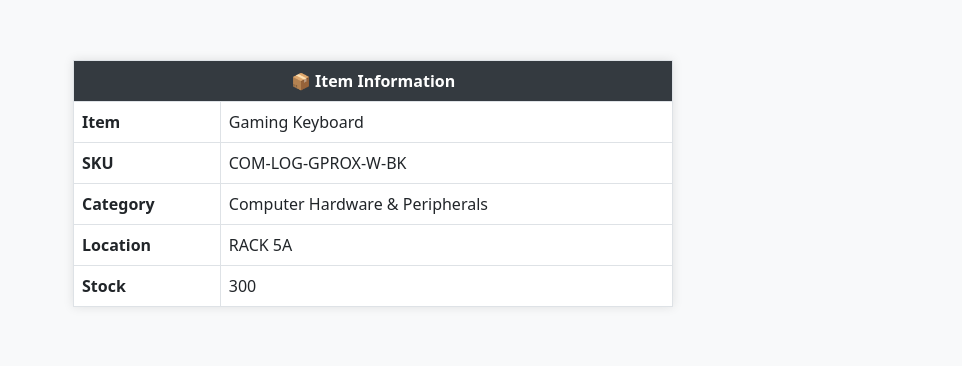
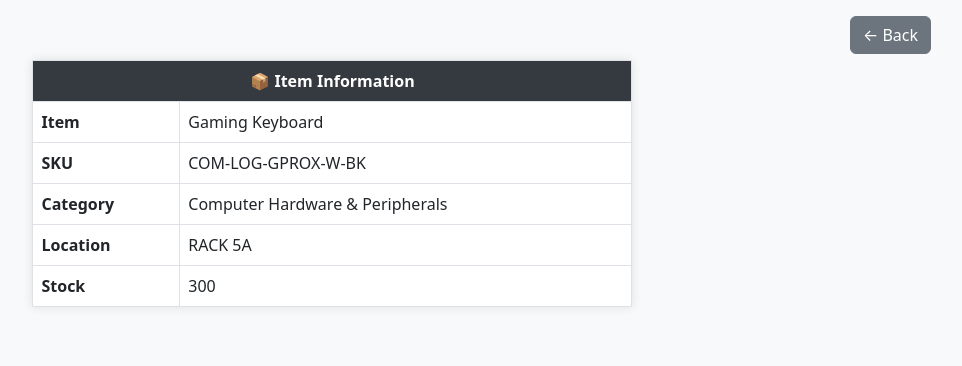
Before and after one commit to Scammur/ITECPROJECT, a PHP site: page /view.php?barcode=COM-LOG-GPROX-W-BK in a window 1280 px wide. Shown: the top 366 px of the page, without its empty margins (267-1229 px from the left). Run offline with PHP 8.4, Linux system fonts and the light colour scheme; data comes from the database, SQL or seed files in the repository.

Commit message:
Add files via upload

```diff
--- a/view.php
+++ b/view.php
@@ -18,18 +18,19 @@
 <div class="container">
   <?php
     $status = $_GET['status'] ?? '';
+    $bar = $_GET['barcode'] ?? '';
     switch ($status) {
       case 'success':
-        echo "<div class='alert alert-success text-center mt-3'>✅ Request submitted successfully.</div>";
+        echo "<div class='alert alert-success text-center mt-3'>✅ <b>$bar</b> Request submitted successfully.</div>";
         break;
       case 'duplicate':
-        echo "<div class='alert alert-warning text-center mt-3'>⚠️ Duplicate request detected for this item.</div>";
+        echo "<div class='alert alert-warning text-center mt-3'>⚠️ <b>$bar</b> already requested.</div>";
         break;
       case 'fail':
-        echo "<div class='alert alert-danger text-center mt-3'>❌ Failed to submit request. Try again later.</div>";
+        echo "<div class='alert alert-danger text-center mt-3'>❌ <b>$bar</b> Failed to submit request. Try again later.</div>";
         break;
       case 'not_found':
-        echo "<div class='alert alert-danger text-center mt-3'>🚫 Item not found in inventory.</div>";
+        echo "<div class='alert alert-danger text-center mt-3'>🚫 <b>$bar</b> not found in inventory.</div>";
         break;
       case 'invalid_quantity':
         echo "<div class='alert alert-danger text-center mt-3'>⚠️ Invalid quantity entered.</div>";
@@ -39,7 +40,11 @@
 </div>
 <div class="container d-flex justify-content-center">
 <?php if ($result && mysqli_num_rows($result) > 0): ?>
-  <table class="table table-bordered info-table"><thead><tr><th colspan="2" class="text-center">📦 Item Information</th></tr></thead><tbody>
+  <table class="table table-bordered info-table">
+    <thead>
+      <tr><th colspan="2" class="text-center">📦 Item Information</th></tr>
+    </thead>
+    <tbody>
       <?php while ($d = mysqli_fetch_assoc($result)): ?>
         <tr><td><strong>Item</strong></td><td><?=htmlspecialchars($d['item'])?></td></tr>
         <tr><td><strong>SKU</strong></td><td><?=htmlspecialchars($d['bar'])?></td></tr>
@@ -62,7 +67,13 @@
           </td></tr>
         <?php endif; ?>
       <?php endwhile; ?>
-  </tbody></table>
+    </tbody>
+  </table>
+
+  <!-- 👇 Back button here -->
+  <div class="text-center mt-3">
+    <a href="javascript:history.back()" class="btn btn-secondary">← Back</a>
+  </div>
 <?php else: ?>
   <div class="alert alert-warning text-center mt-5">No item found for barcode <strong><?=htmlspecialchars($sku)?></strong>.</div>
 <?php endif; ?>
```
Lines whose indentation alone changed are shown as unchanged.
